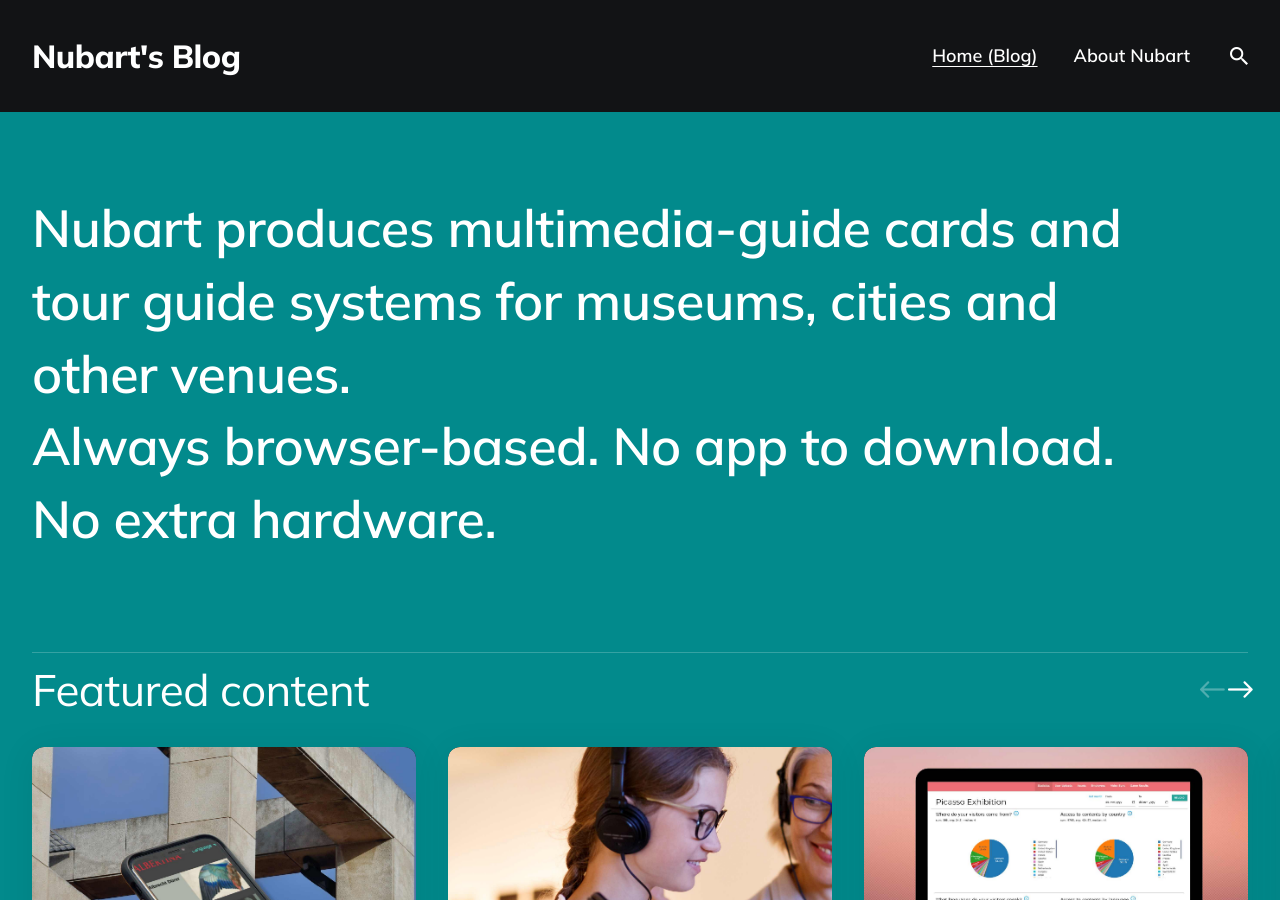
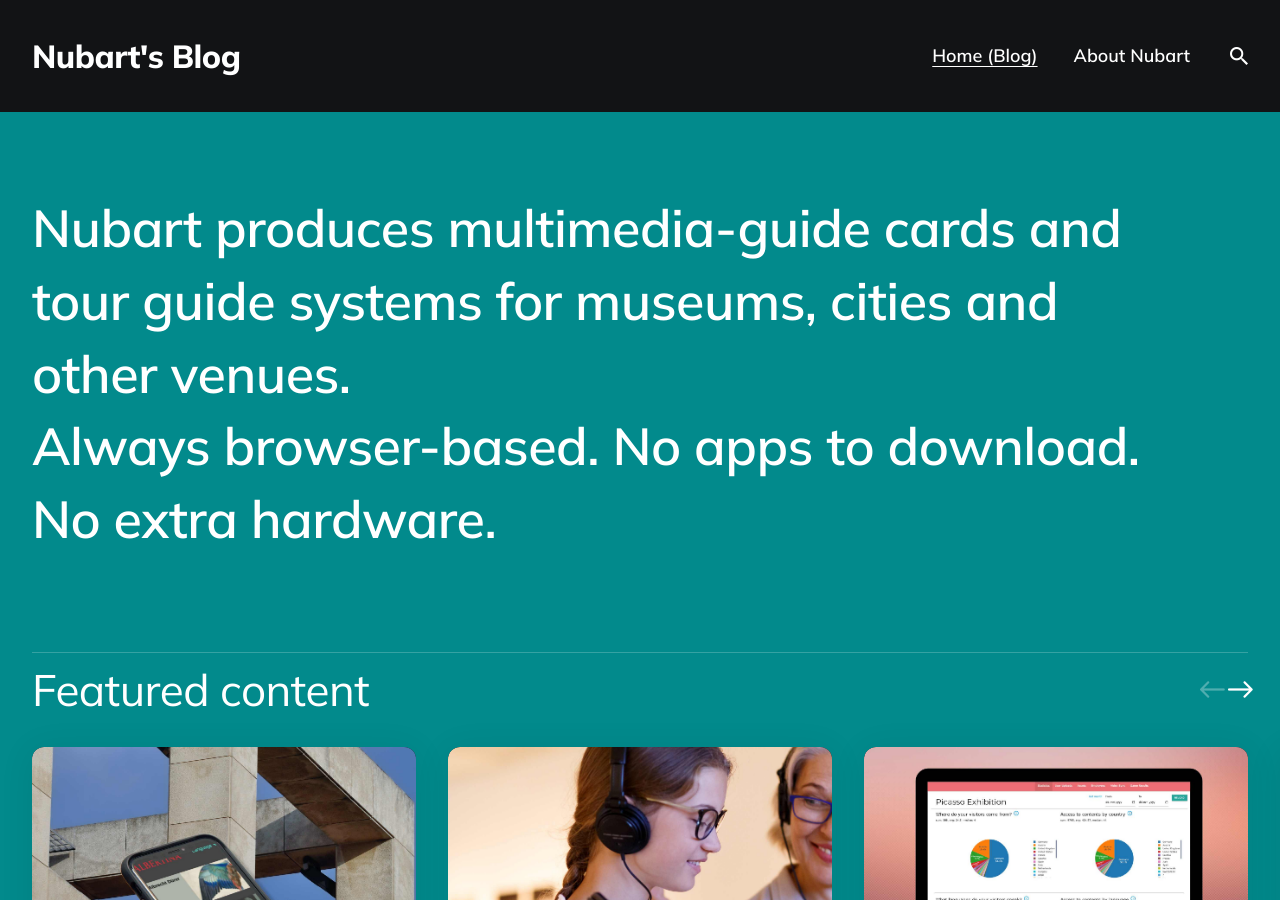
Before and after one commit to nubart/blog-en, a Jekyll site: the page built from index.html, in a window 1280 px wide and 900 px high. Built offline with Jekyll 4.4.1, drawn with Linux system fonts in a browser that asks for light colours; the list of posts is cut into pages by our own code.

Commit message:
main page

```diff
--- a/_data/settings.yml
+++ b/_data/settings.yml
@@ -29,7 +29,7 @@
 #-------------------------------
 # Hero Settings
 hero:
-  hero__title: Nubart produces multimedia-guide cards and tour guide systems for museums, cities and other venues. <br> Always browser-based. <ion-icon name="add-outline"></ion-icon> No app to download. <ion-icon name="add-outline"></ion-icon> No extra hardware.
+  hero__title: Nubart produces multimedia-guide cards and tour guide systems for museums, cities and other venues. <br> Always browser-based. No apps to download. No extra hardware.
 
 #-------------------------------
 # Blog Settings
```
